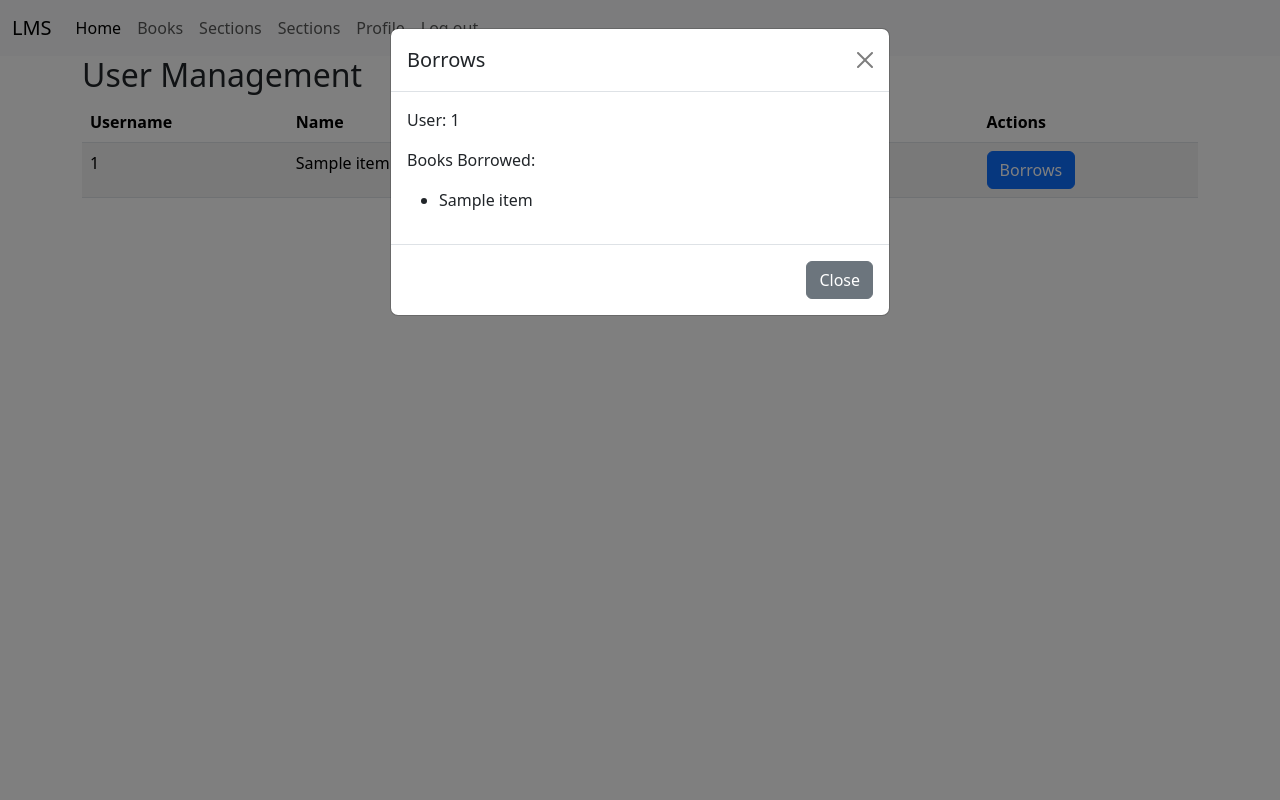
After one commit to TharunKumarrA/Library-Mgmt-System, a Flask app: page /admin/manage/users in a window 1280 px wide, after a click on "Borrows". The commit adds this page. Run offline with Flask 3, Linux system fonts and the light colour scheme; a user stored in the database is signed in; a database or web service that is not in the repository returns one stand-in record (values such as "Sample title"); data that the repository does not hold is empty.

Commit message:
done with requests, issue and revoke functionalites

```diff
--- a/endpoints.py
+++ b/endpoints.py
@@ -284,6 +284,140 @@ def manage_books():
         print(f"An error occurred: {e}")
         return 'Internal Server Error', 500
 
+@ep.route('/api/manage/users', methods=['GET', 'POST'])
+def manage_users():
+    try:
+        conn = sqlite3.connect(database)
+        cursor = conn.cursor()
+
+        if request.method == 'GET':
+            cursor.execute("SELECT * FROM users WHERE isAdmin IS NULL")
+            users = cursor.fetchall()
+            cursor.close()
+            conn.close()
+            return jsonify(users), 200
+
+    except Exception as e:
+        print(f"An error occurred: {e}")
+        return 'Internal Server Error', 500
+
+@ep.route('/api/issue', methods=['POST', 'GET'])
+def issue_book():
+    try:
+        data = request.json
+        if not data or 'request_id' not in data:
+            abort(400)
+
+        request_id = data.get('request_id')
+
+        conn = sqlite3.connect(database)
+        cursor = conn.cursor()
+
+        # Update the status of the borrow record to 1 (issued)
+        cursor.execute('UPDATE borrows SET status = 1 WHERE id = ?', (request_id,))
+        conn.commit()
+
+        cursor.close()
+        conn.close()
+
+        return 'Book issued successfully', 200
+    except Exception as e:
+        print(f"An error occurred: {e}")
+        return 'Internal Server Error', 500
+
+@ep.route('/api/revoke/<username>/<int:book_id>', methods=['POST', 'GET'])
+def revoke_book(username, book_id):
+    try:
+        if not username or not book_id:
+            abort(400)
+
+        conn = sqlite3.connect(database)
+        cursor = conn.cursor()
+
+        cursor.execute('DELETE FROM borrows WHERE username = ? AND book_id = ?', (username, book_id))
+        conn.commit()
+
+        cursor.close()
+        conn.close()
+
+        return 'Book revoked successfully', 200
+    except Exception as e:
+        print(f"An error occurred: {e}")
+        return 'Internal Server Error', 500
+
+@ep.route('/api/requests', methods=['GET'])
+def get_requests():
+    try:
+        conn = sqlite3.connect(database)
+        cursor = conn.cursor()
+
+        # Fetch requests where status is 0 (pending) along with book information
+        cursor.execute('''
+            SELECT borrows.id, borrows.username, borrows.book_id, borrows.borrow_date, borrows.return_date, borrows.status,
+                   books.title, books.author, books.copies
+            FROM borrows
+            JOIN books ON borrows.book_id = books.id
+            WHERE borrows.status = 0
+        ''')
+        requests_data = cursor.fetchall()
+
+        cursor.close()
+        conn.close()
+
+        return jsonify(requests_data), 200
+    except Exception as e:
+        print(f"An error occurred: {e}")
+        return 'Internal Server Error', 500
+
+@ep.route('/api/books/borrowed/<string:username>', methods=['GET'])
+def borrowed_books(username):
+    try:
+        # Extract user ID from URL parameters
+        # user_id = request.args.get('user_id')  # Use this line if using query parameters in the URL
+
+        if username is None:
+            abort(400)
+
+        conn = sqlite3.connect(database)
+        cursor = conn.cursor()
+
+        cursor.execute('SELECT books.id, books.title, books.author FROM borrows JOIN books ON borrows.book_id = books.id WHERE borrows.username = ? and borrows.status = 1', (username,)) # Get all borrowed books
+        borrowed_books = cursor.fetchall()
+
+        cursor.close()
+        conn.close()
+
+        return jsonify(borrowed_books), 200
+    except Exception as e:
+        print(f"An error occurred: {e}")
+        return 'Internal Server Error', 500
+
+@ep.route('/api/books/request', methods=['POST', 'GET'])
+def book_request():
+    try:
+        data = request.json
+        if not data or 'username' not in data or 'book_id' not in data or 'end_date' not in data or 'start_date' not in data:
+            abort(400)
+
+        username = data.get('username')
+        book_id = data.get('book_id')
+        start_date = data.get('start_date')
+        end_date = data.get('end_date')
+
+        conn = sqlite3.connect(database)
+        cursor = conn.cursor()
+
+        cursor.execute('INSERT INTO borrows (username, book_id, borrow_date, return_date, status) VALUES (?, ?, ?, ?, ?)', (username, book_id, start_date, end_date, 0))
+        conn.commit()
+
+        cursor.close()
+        conn.close()
+
+        return 'Request submitted successfully', 200
+    except Exception as e:
+        print(f"An error occurred: {e}")
+        return 'Internal Server Error', 500
+
 
 if __name__ == '__main__':
     ep.run(debug=True)
--- a/render.py
+++ b/render.py
@@ -1,15 +1,25 @@
 from flask import Flask, render_template, request, session, Blueprint, redirect, url_for, flash
-import sqlite3
+from datetime import datetime, timedelta
 import requests
 
 render = Blueprint('render', __name__)
 
 @render.route('/')
 def index():
-    logged_in = 'username' in session
-    if logged_in and session['username'][1]:
-        return redirect('/admin')
-    return render_template('basewithnav.html', logged_in=logged_in)
+    if 'username' in session:
+        logged_in = True
+        username = session['username'][0]
+        is_admin = session['username'][1]
+        if is_admin:
+            return redirect('/admin')
+        else:
+            response = requests.get(f'http://127.0.0.1:5000/api/books/borrowed/{username}')
+            borrowed_books = response.json()
+            print("borrowed_books: ", borrowed_books)
+            return render_template('home.html', logged_in=logged_in, username=username, borrowed_books=borrowed_books)
+    else:
+        return redirect('/login')
+
 
 @render.route('/login', methods=['GET', 'POST'])
 def render_login_page():
@@ -209,9 +219,96 @@ def manage_users():
     if 'username' in session:
         username = session['username'][0]
 
-        respose = requests.get('http://127.0.0.1:5000/api/manage/users')
-        users = respose.json()
-        print(users)
-        return render_template('manageusers.html', users=users)
+        # Fetch users data
+        response_users = requests.get('http://127.0.0.1:5000/api/manage/users')
+        users = response_users.json()
+
+        # Fetch borrowed books data for each user
+        borrows_data = []
+        for user in users:
+            user_id = user[0]
+            response_borrows = requests.get(f'http://127.0.0.1:5000/api/books/borrowed/{user_id}')
+            try:
+                borrows = response_borrows.json()
+            except ValueError:
+                print("Response is not in valid JSON format")
+                borrows = []
+            borrows_data.append((user_id, borrows))
+
+        return render_template('manageusers.html', users=users, borrows_data=borrows_data)
+    else:
+        return redirect('/login')
+
+@render.route('/requests', methods=['GET', 'POST'])
+def requests_page():
+    if 'username' in session:
+        username = session['username'][0]
+
+        if request.method == 'POST':
+            request_id = request.form.get('request_id')
+
+            response = requests.post('http://127.0.0.1:5000/api/issue', json={'request_id': request_id})
+
+        # Fetch requests data
+        response = requests.get('http://127.0.0.1:5000/api/requests', json={'username': username})
+        requests_data = response.json()
+        print("requests_data: ", requests_data)
+
+        if response.status_code == 200:
+            flash('Requests fetched successfully.', 'success')
+        else:
+            flash('Failed to fetch requests.', 'error')
+
+        return render_template('requests.html', requests=requests_data)
+    else:
+        return redirect('/login')
+
+
+
+@render.route('/books', methods=['GET', 'POST'])
+def books():
+    if 'username' in session:
+        if request.method == 'POST':
+            # Ensure the user is logged in
+            if 'username' not in session:
+                flash('Please log in to request books.', 'error')
+                return redirect('/login')
+
+            # Get form data
+            book_id = request.form.get('book_id')
+            username = session['username'][0]
+            current_date = datetime.now().strftime('%d-%m-%Y')
+            till_date = (datetime.now() + timedelta(days=14)).strftime('%d-%m-%Y')
+
+            print("book_id: ", book_id, "username: ", username, "start_date: ", current_date, "end_date: ", till_date)
+
+            # Make request to API endpoint
+            response = requests.post('http://127.0.0.1:5000/api/books/request', json={'book_id': book_id, 'username': username, 'start_date': current_date, 'end_date': till_date})
+
+            # Check if request was successful
+            if response.status_code == 200:
+                flash('Book requested successfully.', 'success')
+            else:
+                flash('Failed to request book.', 'error')
+
+        # Get current date and till date
+        current_date = datetime.now().strftime('%d-%m-%Y')
+        till_date = (datetime.now() + timedelta(days=14)).strftime('%d-%m-%Y')
+
+        # Make request to API to get book data
+        response = requests.get('http://127.0.0.1:5000/api/books')
+
+        # Check if request was successful
+        if response.status_code != 200:
+            flash('Failed to fetch books data.', 'error')
+            return redirect('/')
+
+        # Render template with book data
+        books = response.json()
+        return render_template('books.html', books=books, current_date=current_date, till_date=till_date)
+    else:
+        flash('Please log in to view books.', 'error')
+        return redirect('/login')
+
 if __name__ == '__main__':
     render.run(debug=True)
--- a/schema.sql
+++ b/schema.sql
@@ -26,3 +26,14 @@ CREATE TABLE IF NOT EXISTS sections (
     description TEXT,
     CONSTRAINT name_unique UNIQUE (name)
 );
+
+CREATE TABLE IF NOT EXISTS borrows (
+    id INTEGER PRIMARY KEY AUTOINCREMENT,
+    username TEXT NOT NULL,
+    book_id INTEGER NOT NULL,
+    borrow_date TEXT NOT NULL,
+    return_date TEXT NOT NULL,
+    status INTEGER NOT NULL,
+    CONSTRAINT user_fk FOREIGN KEY (username) REFERENCES users(username),
+    CONSTRAINT book_fk FOREIGN KEY (book_id) REFERENCES books(id)
+);
--- a/templates/basewithnav.html
+++ b/templates/basewithnav.html
@@ -29,7 +29,7 @@
         <div class="collapse navbar-collapse" id="navbarNavAltMarkup">
           <div class="navbar-nav">
             <a class="nav-link active" aria-current="page" href="#">Home</a>
-            <a class="nav-link" href="#">Books</a>
+            <a class="nav-link" href="{{ url_for('render.books') }}">Books</a>
             <a class="nav-link" href="#">Sections</a>
             <a class="nav-link" href="#">Sections</a>
             {% if 'username' in session %}
--- /dev/null
+++ b/templates/manageusers.html
@@ -0,0 +1,77 @@
+{% extends 'basewithnav.html' %} {% block title %}User Management{% endblock %}
+{% block body %}
+<div class="container">
+  <h2>User Management</h2>
+  <div class="table-responsive">
+    <table class="table table-striped">
+      <thead>
+        <tr>
+          <th>Username</th>
+          <th>Name</th>
+          <th>Email</th>
+          <th>Bio</th>
+          <th>Actions</th>
+        </tr>
+      </thead>
+      <tbody>
+        {% for user in users %}
+        <tr>
+          <td>{{ user[0] }}</td>
+          <td>{{ user[1] }}</td>
+          <td>{{ user[3] }}</td>
+          <td>{{ user[4] }}</td>
+          <td>
+            <button
+              type="button"
+              class="btn btn-primary"
+              data-bs-toggle="modal"
+              data-bs-target="#borrowsModal{{ user[0] }}"
+            >
+              Borrows
+            </button>
+          </td>
+        </tr>
+        {% endfor %}
+      </tbody>
+    </table>
+  </div>
+</div>
+
+<!-- Modals for Borrows -->
+{% for user_id, borrows in borrows_data %}
+<div
+  id="borrowsModal{{ user_id }}"
+  class="modal fade"
+  tabindex="-1"
+  aria-labelledby="borrowsModalLabel{{ user_id }}"
+  aria-hidden="true"
+>
+  <div class="modal-dialog">
+    <div class="modal-content">
+      <div class="modal-header">
+        <h5 class="modal-title" id="borrowsModalLabel{{ user_id }}">Borrows</h5>
+        <button
+          type="button"
+          class="btn-close"
+          data-bs-dismiss="modal"
+          aria-label="Close"
+        ></button>
+      </div>
+      <div class="modal-body">
+        <p>User: {{ user_id }}</p>
+        <p>Books Borrowed:</p>
+        <ul>
+          {% for borrow in borrows %}
+          <li>{{ borrow[1] }}</li>
+          {% endfor %}
+        </ul>
+      </div>
+      <div class="modal-footer">
+        <button type="button" class="btn btn-secondary" data-bs-dismiss="modal">
+          Close
+        </button>
+      </div>
+    </div>
+  </div>
+</div>
+{% endfor %} {% endblock %}
```
Also changed, not shown: templates/adminhome.html (+11 -3 lines), templates/books.html (added, +223 -0 lines), templates/home.html (added, +89 -0 lines), templates/requests.html (added, +50 -0 lines), database.db.
